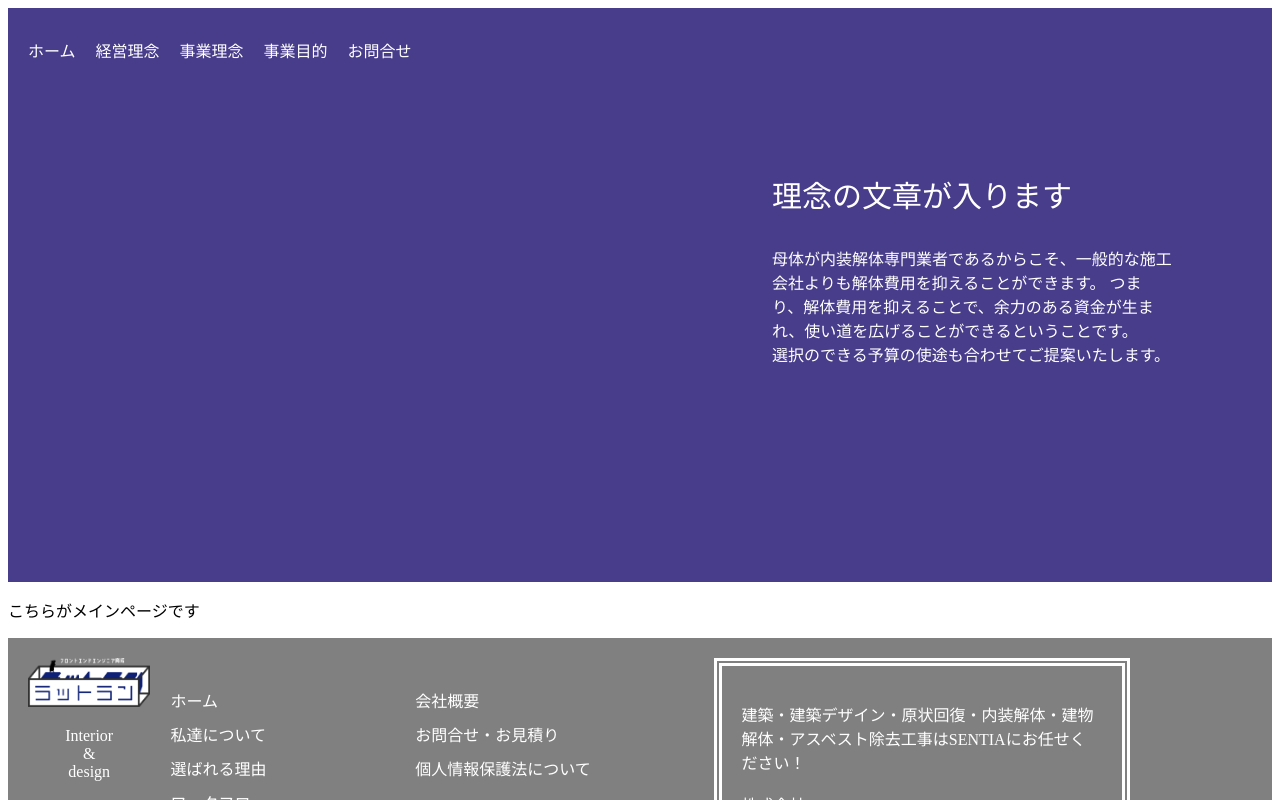
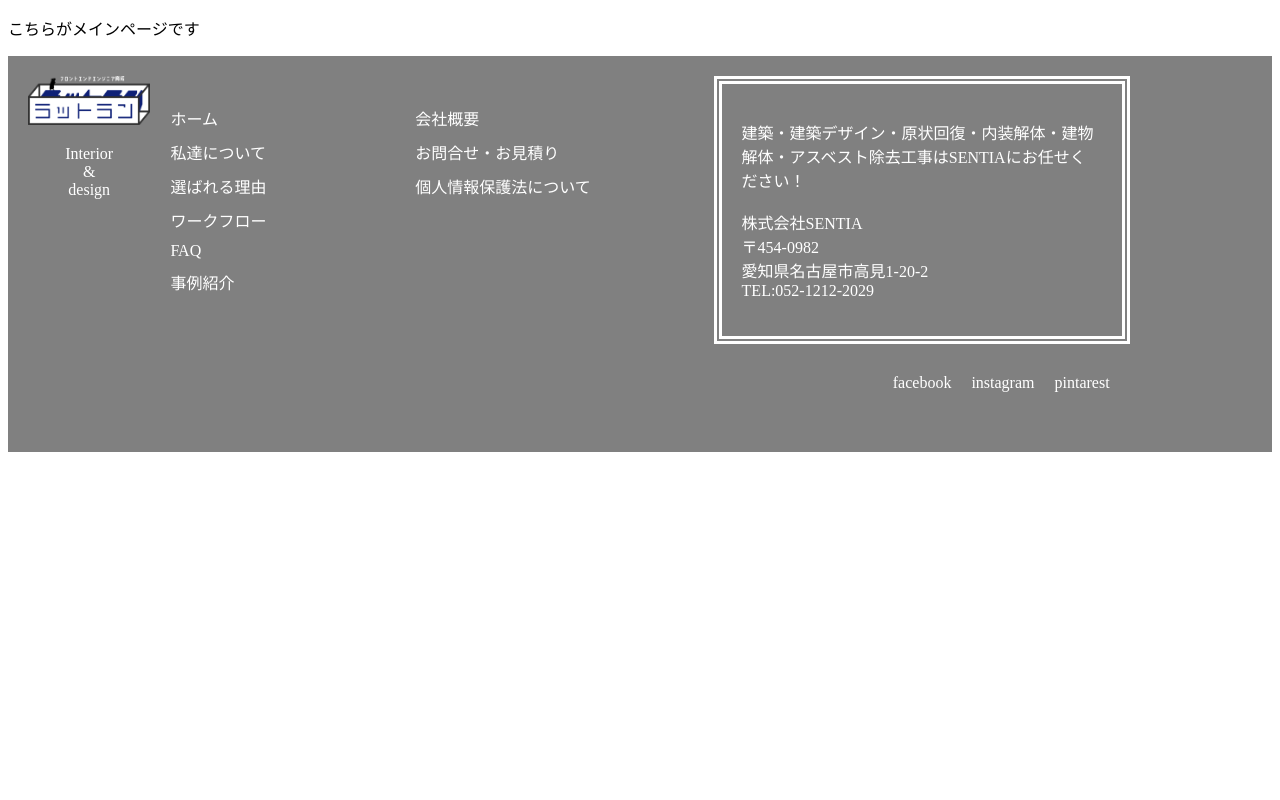
Before and after one commit to aikochon/ratrun-middle, a Nuxt app: page / in a window 1280 px wide. Shown: the top 800 px of the page. Built offline with nearby package versions, Linux system fonts and the light colour scheme.

Commit message:
CSS 修正

```diff
--- a/components/organisms/Header/AppHeader.vue
+++ b/components/organisms/Header/AppHeader.vue
@@ -1,5 +1,5 @@
 <template>
-  <div class="header-box">
+  <div>
     <div>
       <nav>
         <li v-for="(link, key) in LinkList" :key="key">
@@ -7,22 +7,10 @@
         </li>
       </nav>
     </div>
-    <div class="aboutus-area">
-      <div class="aboutus-title">
-        <p>理念の文章が入ります</p>
-      </div>
-      <div class="aboutus-detail">
-        <p>
-          母体が内装解体専門業者であるからこそ、一般的な施工会社よりも解体費用を抑えることができます。
-          つまり、解体費用を抑えることで、余力のある資金が生まれ、使い道を広げることができるということです。<br />
-          選択のできる予算の使途も合わせてご提案いたします。
-        </p>
-      </div>
-    </div>
   </div>
 </template>
 
-    <script>
+      <script>
 export default {
   setup() {
     const LinkList = reactive([
@@ -37,23 +25,15 @@ export default {
 };
 </script>
 
-    <style lang='scss' scoped>
-.header-box {
-  background-color: darkslateblue;
-  color: white;
-}
-.aboutus-area {
-  width: 400px;
-  padding: 50px 100px 200px 0px;
-  margin: 0 0 0 auto;
-}
-.aboutus-title {
-  font-size: 30px;
-}
+  <style lang='scss' scoped>
 nav {
   display: flex;
   gap: 20px;
   padding: 30px 20px;
+  position: fixed;
+  left: 0;
+  top: 0;
+  z-index: 1;
 }
 li {
   list-style: none;
```
